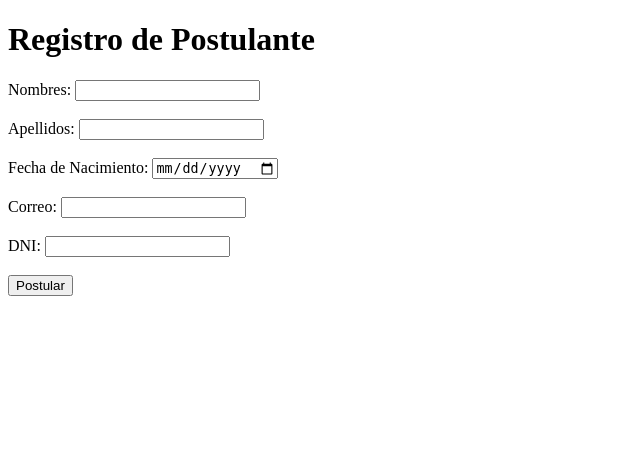
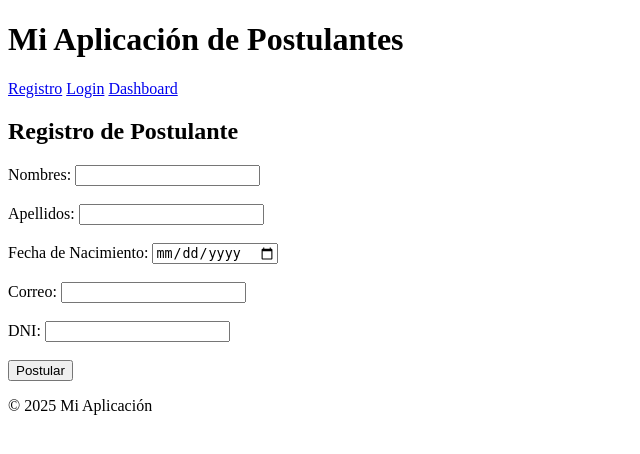
Before and after one commit to KalebCxDev/flask-login-system, a Flask app: page / in a window 1280 px wide. Shown: the top 454 px of the page, without its empty margins (0-640 px from the left). Run offline with Flask 3, Linux system fonts and the light colour scheme.

Commit message:
Hice la estructura basica de base.html y modifiqué register.html para que extienda de base.html

```diff
--- a/templates/base.html
+++ b/templates/base.html
@@ -0,0 +1,35 @@
+<!DOCTYPE html>
+<html lang="es">
+<head>
+    <meta charset="UTF-8">
+    <title>{% block title %}Mi Aplicación{% endblock %}</title>
+    <link rel="stylesheet" href="{{ url_for('static', filename='css/styles.css') }}">
+</head>
+<body>
+    <header>
+        <h1>Mi Aplicación de Postulantes</h1>
+        <nav>
+            <a href="{{ url_for('index') }}">Registro</a>
+            <a href="{{ url_for('index') }}">Login</a> <!-- Cambiar a login cuando exista la ruta -->
+            <a href="{{ url_for('index') }}">Dashboard</a> <!-- Cambiar a dashboard cuando exista la ruta -->
+        </nav>
+    </header>
+    {% with messages = get_flashed_messages(with_categories=true) %}
+      {% if messages %}
+        <ul>
+          {% for category, message in messages %}
+            <li class="{{ category }}">{{ message }}</li>
+          {% endfor %}
+        </ul>
+      {% endif %}
+    {% endwith %}
+    <main>
+        {% block content %}
+        {% endblock %}
+    </main>
+    <footer>
+        <p>&copy; 2025 Mi Aplicación</p>
+    </footer>
+    <script src="{{ url_for('static', filename='js/validations.js') }}"></script>
+</body>
+</html>
--- a/templates/register.html
+++ b/templates/register.html
@@ -1,23 +1,9 @@
-<!DOCTYPE html>
-<html lang="en">
-<head>
-    <meta charset="UTF-8">
-    <meta name="viewport" content="width=device-width, initial-scale=1.0">
-    <title>Registro de estudiante</title>
-</head>
-<body>
-    <h1>Registro de Postulante</h1>
+{% extends "base.html" %}
 
-    {% with messages = get_flashed_messages(with_categories=true) %}
-      {% if messages %}
-        <ul>
-          {% for category, message in messages %}
-            <li class="{{ category }}">{{ message }}</li>
-          {% endfor %}
-        </ul>
-      {% endif %}
-    {% endwith %}
+{% block title %}Registro{% endblock %}
 
+{% block content %}
+<h2>Registro de Postulante</h2>
 <form action="{{ url_for('postular') }}" method="post">
     <label for="nombres">Nombres:</label>
     <input type="text" id="nombres" name="nombres" required><br><br>
@@ -36,5 +22,4 @@
 
     <button type="submit">Postular</button>
 </form>
-</body>
-</html>
+{% endblock %}
```
Lines whose indentation alone changed are shown as unchanged.
